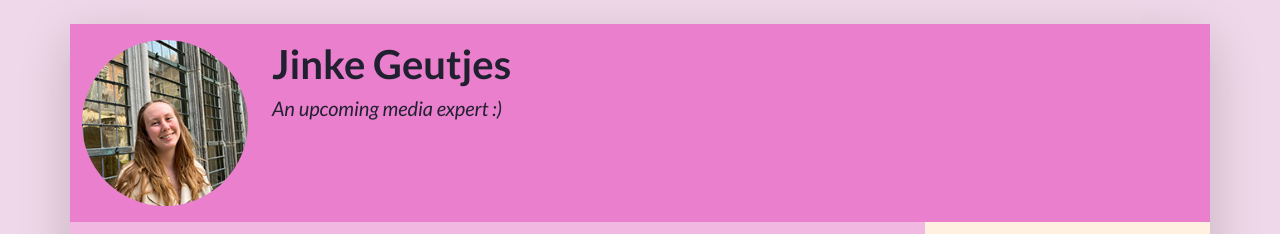
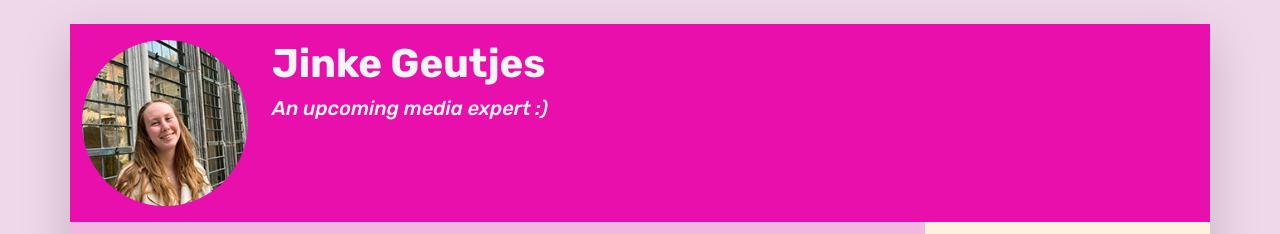
Before and after one commit to jinkegeutjes/prj4_2324_class3_222474_2, a plain HTML site: page index.html in a window 1280 px wide. Shown: the top 234 px of the page. Drawn offline with nearby package versions, Linux system fonts and the light colour scheme.

Commit message:
font change and background color

```diff
--- a/css/hoi.css
+++ b/css/hoi.css
@@ -0,0 +1,3 @@
+.col-xs-12{
+	background-color: #FD88C9
+}
--- a/css/styles.css
+++ b/css/styles.css
@@ -1,12 +1,11 @@
 /* Use this file to use your own styles*/
 
 /* Import declaration to use Google Fonts - check https://fonts.google.com/ for details */
-@import url('https://fonts.googleapis.com/css2?family=Lato:ital,wght@0,400;0,700;1,400;1,700&display=swap');
-
+@import url('https://fonts.googleapis.com/css2?family=Rubik:ital,wght@0,300..900;1,300..900&display=swap')
 /* Styles for the body */
 
-body {
-	font-family: Lato, "Open Sans", Roboto, "Segoe UI", "Helvetica Neue", Helvetica, Arial, sans-serif;
+;body {
+	font-family: "Rubik", sans-serif;
 	color: #202030;
 	background-color: #EFD8E9;
 }
@@ -14,7 +13,8 @@ body {
 /* Styles for custom classes in the document. (There are more, try to find them out!) */
 
 .resume-header {
-    background-color: #EA80CD;
+    background-color: #E90FAD;
+	color:whitesmoke
 }
 
 .resume-main {
--- a/index.html
+++ b/index.html
@@ -14,7 +14,7 @@
     <!-- Links to our additional CSS styles -->
     <link rel="stylesheet" href="css/styles.css">
 
-    <title>Firstname Lastname's Resumé</title>
+    <title>Jinke Geutjes' Resumé</title>
   </head>
   <!-- End of the head -->
 
@@ -50,7 +50,7 @@
         -->
         <div class="col-12 col-sm-8 col-md-9 col-lg-10 my-3 header-content">
           <h1 class="fw-bolder"> Jinke Geutjes</h1>
-          <h5 class="fst-italic tagline">An upcoming media expert :) </h5>
+<h5 class="fst-italic tagline">An upcoming media expert :) </h5>
         </div>
       </header>
 
```
